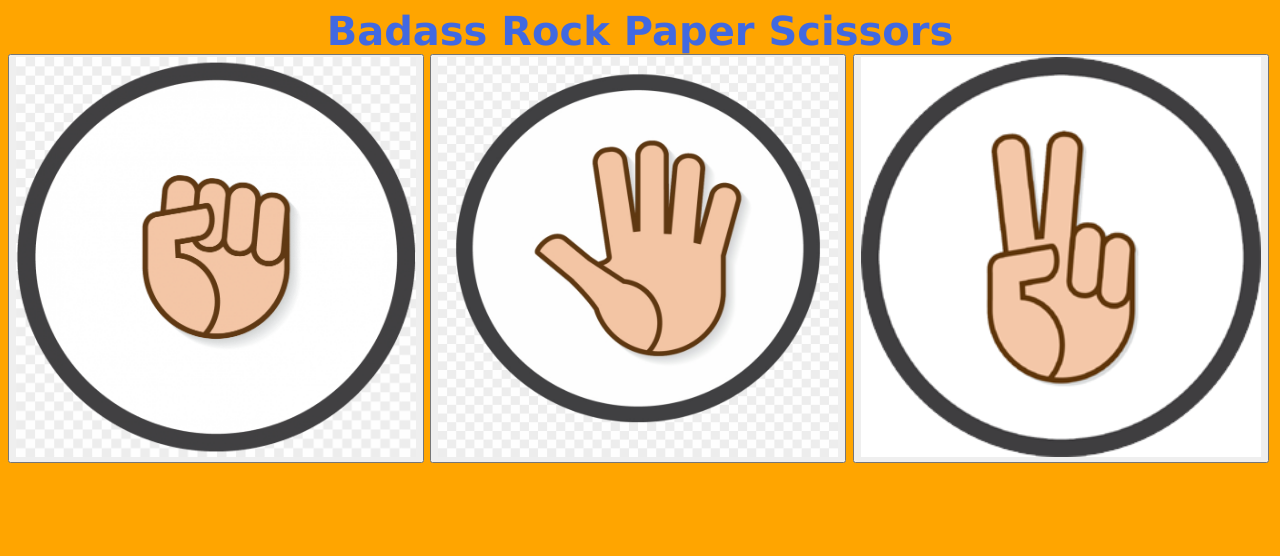
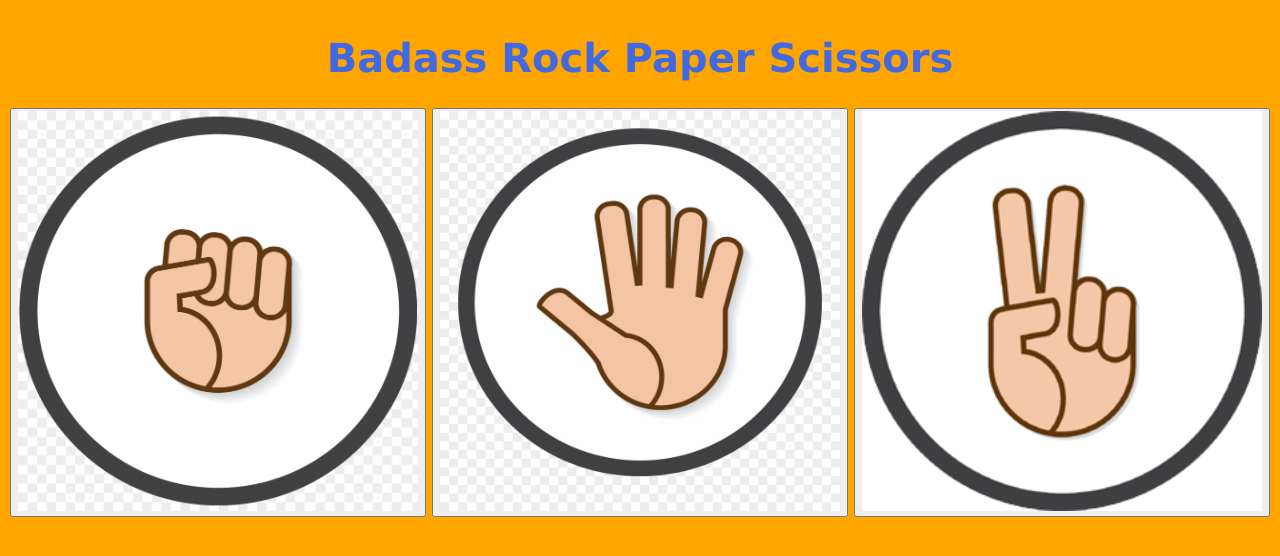
Before and after one commit to antoni0dev/rock-paper-scissors-proj, a plain HTML site: page index.html in a window 1280 px wide. Drawn offline with Linux system fonts and the light colour scheme.

Commit message:
Minor UI changes

```diff
--- a/index.html
+++ b/index.html
@@ -8,17 +8,15 @@
     <title>Rock Paper Scissors Online</title>
 </head>
 <body>
-    <header>
+    <div class="container">
         <h1>Badass Rock Paper Scissors</h1>
-    </header>
-    <main>
         <div class="buttons">
             <button value="ROCK"><img class="rps-image" src="images/rock.png" alt="Rock"></button>
             <button value="PAPER"><img class="rps-image" src="images/paper.png" alt="Paper"></button>
             <button value="SCISSORS"><img class="rps-image" src="images/scissors.png" alt="Scissors"></button>
         </div>
-        <div id="scoreboard">
-        </div>
-    </main>
+        <div id="scoreboard"></div>
+    </div>
+    <script src="script.js"></script>
 </body>
 </html>
--- a/style.css
+++ b/style.css
@@ -20,12 +20,6 @@ html {
       position: relative;
   }
 
-  h1 {
-
-      margin: 0;
-      padding: 0;
-  }
-
   .container {
       display: flex;
       flex-flow: column wrap;
```
